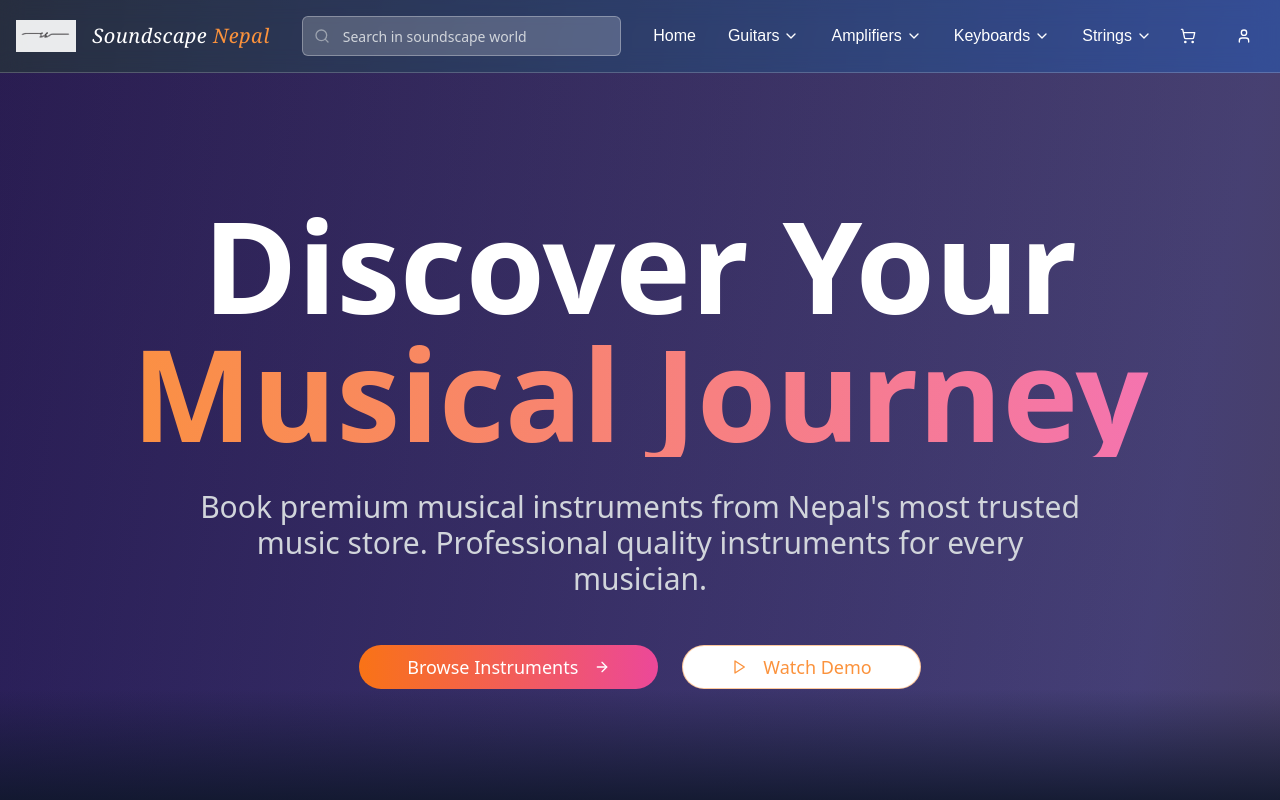
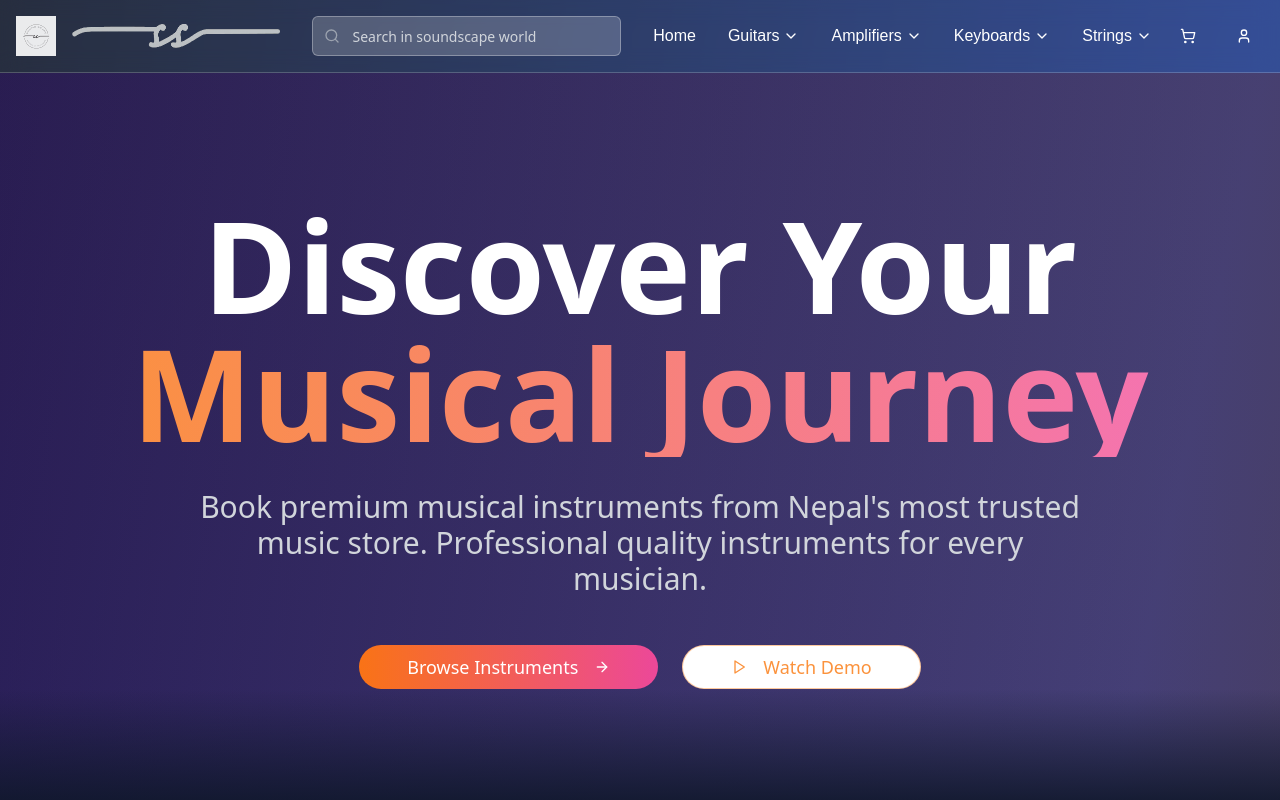
Before and after one commit to aayushf310/soundscape-nepal, a React (Vite) app: page / in a window 1280 px wide. Shown: the top 800 px of the page. Built offline with nearby package versions, Linux system fonts and the light colour scheme.

Commit message:
Replace logo and blend with page
Reverted logo and updated to blend with the page.

```diff
--- a/src/components/Header.tsx
+++ b/src/components/Header.tsx
@@ -38,14 +38,18 @@ const Header = () => {
           <div className="flex items-center space-x-4">
             <div className="relative">
               <img
-                src="/lovable-uploads/eaded540-6796-477b-8e18-0e70829c7037.png"
+                src="/lovable-uploads/02ae75b6-0417-4393-bce6-d81e04fa9971.png"
                 alt="Soundscape Nepal Logo"
-                className="h-8 w-auto opacity-90 mix-blend-screen filter brightness-110 contrast-110"
+                className="h-10 w-10 opacity-90 mix-blend-screen filter brightness-110 contrast-110"
               />
             </div>
-            <h1 className="text-xl font-light text-white font-serif tracking-wide italic">
-              Soundscape <span className="text-orange-400">Nepal</span>
-            </h1>
+            <div className="relative">
+              <img
+                src="/lovable-uploads/02cf8a38-1e5d-4985-8301-6e867f9c5d1e.png"
+                alt="Soundscape Nepal"
+                className="h-6 w-auto opacity-85 mix-blend-screen filter brightness-125 contrast-110 invert"
+              />
+            </div>
           </div>
 
           {/* Enhanced Search Bar */}
```
Also changed, not shown: public/lovable-uploads/02cf8a38-1e5d-4985-8301-6e867f9c5d1e.png (added).
